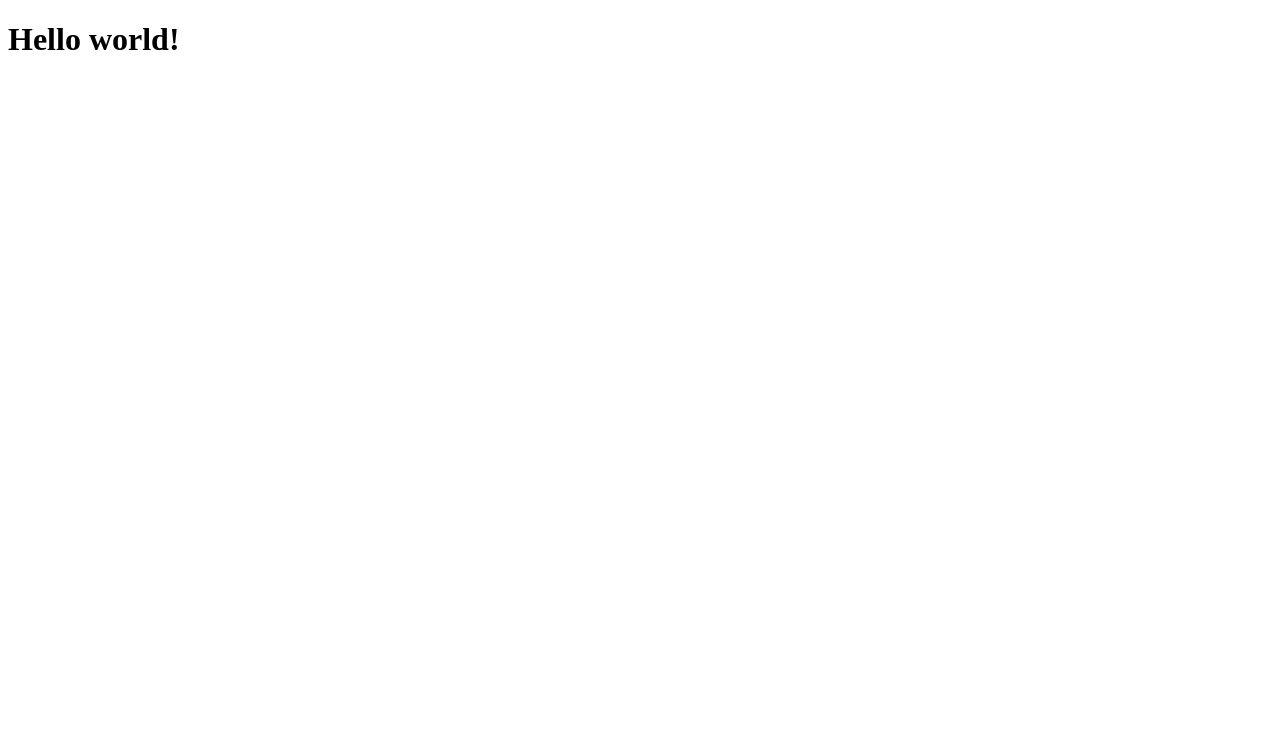
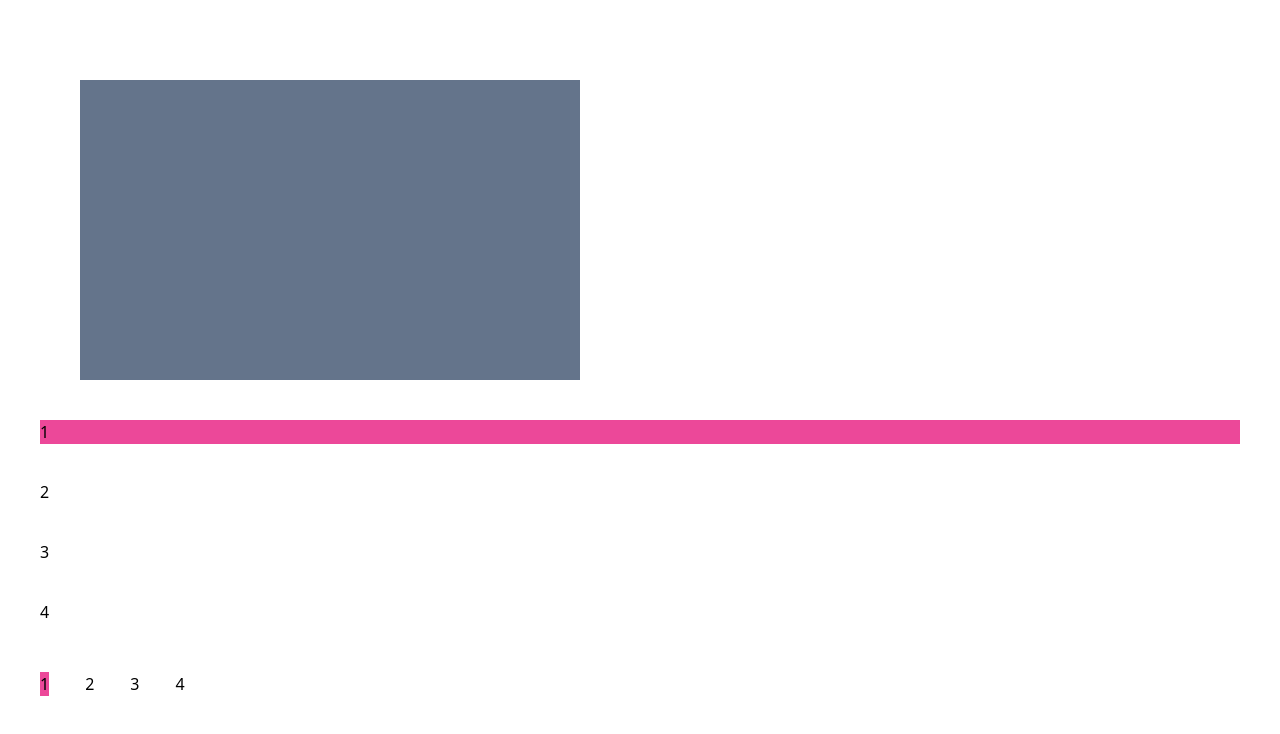
Before and after one commit to robertosau83/hello-world, a plain HTML site: page index.html in a window 1280 px wide. Drawn offline with nearby package versions, Linux system fonts and the light colour scheme.

Commit message:
Update index.html

```diff
--- a/index.html
+++ b/index.html
@@ -5,11 +5,40 @@
     <meta charset="UTF-8">
     <meta name="viewport" content="width=device-width, initial-scale=1.0">
     <title>Document</title>
+    <script src="https://cdn.tailwindcss.com"></script>
 </head>
 
-<body>
+<body class="p-10">
 
-<h1>Hello world!</h1>
+    <!-- i MARGINI sono la distanza da un elemento ad un altro elemento
+         PADDING distanza interna di un elemento dal suo bordo al contenuto-->
+
+    <!-- margini: m- num (globale)   mx- (sinistra e denstra)  my- (sotto e sopra)
+                  mt- (top)   mb- (bottom)   ml- (left)  mr- (right)--
+
+                  davanti a tutti posso mettere il "-" per farlo diventare negativo -->
+
+    <!-- stesso discorso vale per i padding -->
+
+    <!-- dimensioni "custom" sempre con -[NUMpx]-->
+
+    <div class="bg-slate-500 w-[500px] h-[300px] m-10"></div>
+
+    <!-- spazio verticale tra diversi elementi -->
+    <div class="space-y-9">
+        <div class="bg-pink-500">1</div>
+        <div class="">2</div>
+        <div class="">3</div>
+        <div class="">4</div>
+    </div>
+
+    <!-- spazio orizzontale tra diversi elementi (uso flex per metterli uno di fianco all'altro)-->
+    <div class="flex space-x-9 mt-12">
+        <div class="bg-pink-500">1</div>
+        <div class="">2</div>
+        <div class="">3</div>
+        <div class="">4</div>
+    </div>
 
 </body>
 
```
